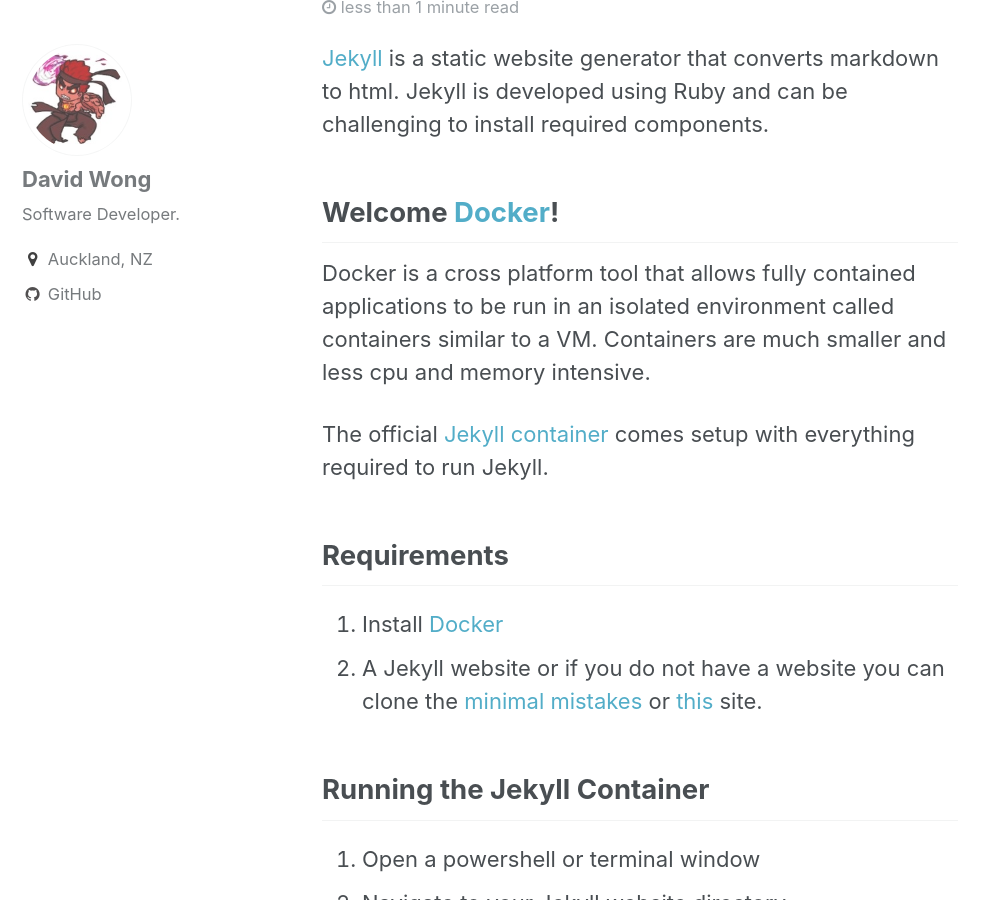
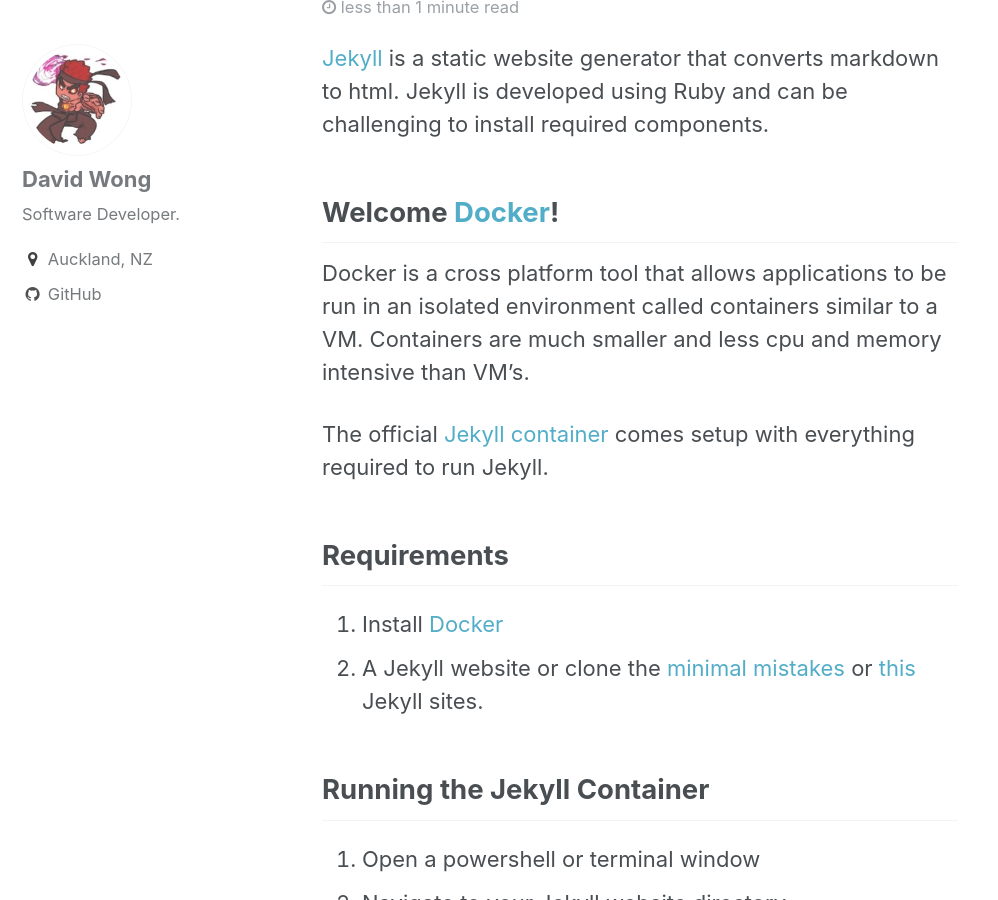
Before and after one commit to dvkwong/devint, a Jekyll site: the page built from _posts/2017-05-09-Docker-container-for-Jekyll.md, in a window 1280 px wide and 900 px high, scrolled down 292 px. Shown: the whole window, without its empty margins (0-998 px from the left). Built offline with Jekyll 4.4.1, drawn with Linux system fonts in a browser that asks for light colours.

Commit message:
Furhter tweaks to Jekyll post

```diff
--- a/_posts/2017-05-09-Docker-container-for-Jekyll.md
+++ b/_posts/2017-05-09-Docker-container-for-Jekyll.md
@@ -12,9 +12,9 @@
 
 ## Welcome [Docker](https://www.docker.com/)!
 
-Docker is a cross platform tool that allows fully contained applications to be run in an
+Docker is a cross platform tool that allows applications to be run in an
 isolated environment called containers similar to a VM. Containers are much smaller and less
-cpu and memory intensive.
+cpu and memory intensive than VM's.
 
 The official [Jekyll container](https://github.com/jekyll/docker) comes setup with
 everything required to run Jekyll.
@@ -22,9 +22,8 @@
 ## Requirements
 
 1. Install [Docker](https://www.docker.com/)
-1. A Jekyll website or if you do not have a website you can clone the
-[minimal mistakes](https://github.com/mmistakes/minimal-mistakes) or
-[this](https://github.com/dvkwong/devint) site.
+1. A Jekyll website or clone the [minimal mistakes](https://github.com/mmistakes/minimal-mistakes) or
+[this](https://github.com/dvkwong/devint) Jekyll sites.
 
 ## Running the Jekyll Container
 
```
